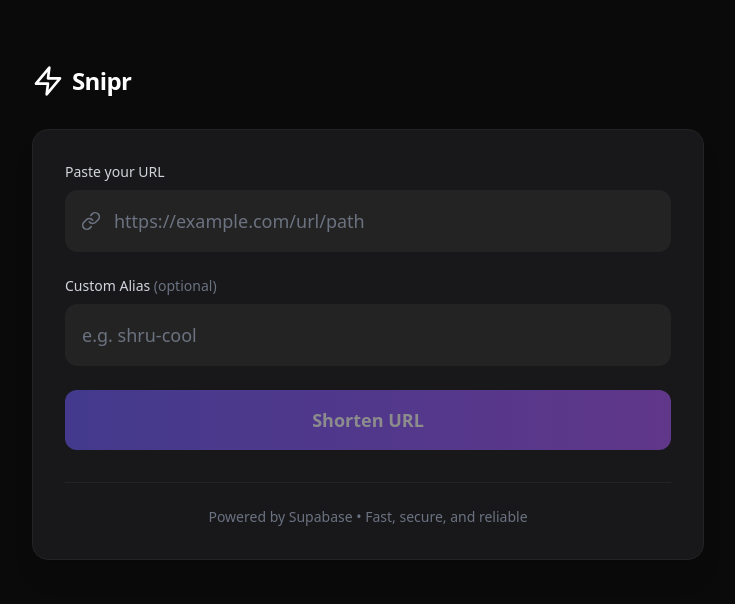
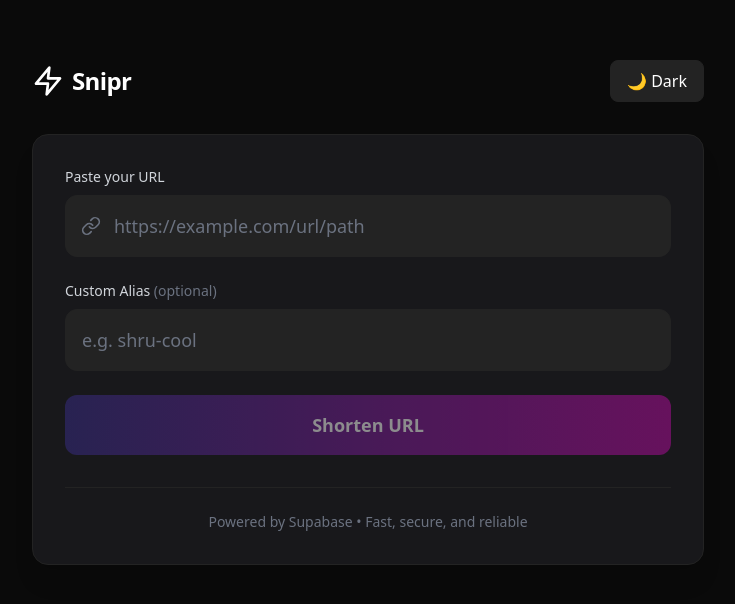
Before and after one commit to shrutii253/url-shortener, a React (Vite) app: page / in a window 1280 px wide. Shown: the part 104-708 px from the top of the page, without its empty margins (272-1007 px from the left). Built offline with nearby package versions, Linux system fonts and the light colour scheme; no server answers.

Commit message:
Added themes

```diff
--- a/src/components/UrlForm.tsx
+++ b/src/components/UrlForm.tsx
@@ -11,6 +11,11 @@ export default function UrlForm() {
   const [isLoading, setIsLoading] = useState(false);
   const [error, setError] = useState('');
   const [copied, setCopied] = useState(false);
+  const [theme, setTheme] = useState<'dark' | 'light'>('dark');
+
+  const toggleTheme = () => {
+    setTheme((prev) => (prev === 'dark' ? 'light' : 'dark'));
+  };
 
   const handleSubmit = async (e: React.FormEvent) => {
     e.preventDefault();
@@ -49,12 +54,19 @@ export default function UrlForm() {
   };
 
   return (
-    <div className="min-h-screen bg-[#0a0a0a] flex flex-col items-center justify-center px-4 relative overflow-hidden">
+    <div
+      className={
+        `min-h-screen flex flex-col items-center justify-center px-4 relative overflow-hidden ` +
+        (theme === 'dark'
+          ? 'bg-[#0a0a0a]'
+          : 'bg-white')
+      }
+    >
       {/* Animated Dots Background */}
       <Particles
         className="absolute inset-0 z-0"
         options={{
-          background: { color: { value: '#0a0a0a' } },
+          background: { color: { value: theme === 'dark' ? '#0a0a0a' : '#fff' } },
           fpsLimit: 60,
           particles: {
             color: { value: '#6e5cff' },
@@ -71,40 +83,65 @@ export default function UrlForm() {
       {/* Header */}
       <header className="w-full max-w-2xl mx-auto flex items-center justify-between py-8 z-10">
         <div className="flex items-center gap-2">
-          <Zap className="w-8 h-8 text-white" />
-          <span className="text-2xl font-bold text-white tracking-tight">Snipr</span>
+          <Zap className={theme === 'dark' ? 'w-8 h-8 text-white' : 'w-8 h-8 text-[#6e5cff]'} />
+          <span className={theme === 'dark' ? 'text-2xl font-bold text-white tracking-tight' : 'text-2xl font-bold text-[#6e5cff] tracking-tight'}>Snipr</span>
         </div>
+        <button
+          onClick={toggleTheme}
+          className={
+            'px-4 py-2 rounded-lg font-medium transition-colors duration-200 border ' +
+            (theme === 'dark'
+              ? 'bg-[#232323] text-white border-[#232323] hover:bg-[#18181b]'
+              : 'bg-[#f3f3f3] text-[#6e5cff] border-[#6e5cff] hover:bg-[#e0e0ff]')
+          }
+          title="Toggle theme"
+        >
+          {theme === 'dark' ? '🌙 Dark' : '☀️ Light'}
+        </button>
       </header>
       {/* Card */}
-      <main className="w-full max-w-2xl mx-auto z-10">
-        <div className="bg-[#18181b] border border-[#232323] rounded-2xl shadow-xl p-8">
+      <main className={theme === 'dark' ? 'w-full max-w-2xl mx-auto z-10' : 'w-full max-w-2xl mx-auto z-10'}>
+        <div className={
+          (theme === 'dark'
+            ? 'bg-[#18181b] border border-[#232323]'
+            : 'bg-[#f8f8ff] border border-[#e0e0ff]') +
+          ' rounded-2xl shadow-xl p-8'
+        }>
           {/* Form */}
           <form onSubmit={handleSubmit} className="space-y-6">
             <div className="space-y-2">
-              <label htmlFor="url" className="block text-sm font-medium text-gray-300">Paste your URL</label>
+              <label htmlFor="url" className={theme === 'dark' ? 'block text-sm font-medium text-gray-300' : 'block text-sm font-medium text-[#6e5cff]'}>Paste your URL</label>
               <div className="relative">
-                <Link className="absolute left-4 top-1/2 transform -translate-y-1/2 text-gray-500 w-5 h-5" />
+                <Link className={theme === 'dark' ? 'absolute left-4 top-1/2 transform -translate-y-1/2 text-gray-500 w-5 h-5' : 'absolute left-4 top-1/2 transform -translate-y-1/2 text-[#6e5cff] w-5 h-5'} />
                 <input
                   type="url"
                   id="url"
                   value={longUrl}
                   onChange={(e) => setLongUrl(e.target.value)}
                   placeholder="https://example.com/url/path"
-                  className="w-full pl-12 pr-4 py-4 bg-[#232323] border border-[#232323] rounded-xl focus:outline-none focus:ring-2 focus:ring-[#6e5cff] focus:border-transparent text-lg text-white placeholder-gray-500"
+                  className={
+                    (theme === 'dark'
+                      ? 'w-full pl-12 pr-4 py-4 bg-[#232323] border border-[#232323] rounded-xl focus:outline-none focus:ring-2 focus:ring-[#6e5cff] focus:border-transparent text-lg text-white placeholder-gray-500'
+                      : 'w-full pl-12 pr-4 py-4 bg-white border border-[#e0e0ff] rounded-xl focus:outline-none focus:ring-2 focus:ring-[#6e5cff] focus:border-transparent text-lg text-[#232323] placeholder-[#6e5cff]')
+                  }
                   required
                   disabled={isLoading}
                 />
               </div>
             </div>
             <div className="space-y-2">
-              <label htmlFor="customAlias" className="block text-sm font-medium text-gray-300">Custom Alias <span className="text-gray-500">(optional)</span></label>
+              <label htmlFor="customAlias" className={theme === 'dark' ? 'block text-sm font-medium text-gray-300' : 'block text-sm font-medium text-[#6e5cff]'}>Custom Alias <span className={theme === 'dark' ? 'text-gray-500' : 'text-[#6e5cff]'}>(optional)</span></label>
               <input
                 type="text"
                 id="customAlias"
                 value={customAlias}
                 onChange={(e) => setCustomAlias(e.target.value)}
                 placeholder="e.g. shru-cool"
-                className="w-full pl-4 pr-4 py-4 bg-[#232323] border border-[#232323] rounded-xl focus:outline-none focus:ring-2 focus:ring-[#6e5cff] focus:border-transparent text-lg text-white placeholder-gray-500"
+                className={
+                  (theme === 'dark'
+                    ? 'w-full pl-4 pr-4 py-4 bg-[#232323] border border-[#232323] rounded-xl focus:outline-none focus:ring-2 focus:ring-[#6e5cff] focus:border-transparent text-lg text-white placeholder-gray-500'
+                    : 'w-full pl-4 pr-4 py-4 bg-white border border-[#e0e0ff] rounded-xl focus:outline-none focus:ring-2 focus:ring-[#6e5cff] focus:border-transparent text-lg text-[#232323] placeholder-[#6e5cff]')
+                }
                 disabled={isLoading}
                 maxLength={32}
                 pattern="^[a-zA-Z0-9\-_.]+$"
@@ -114,7 +151,11 @@ export default function UrlForm() {
             <button
               type="submit"
               disabled={isLoading || !longUrl.trim()}
-              className="w-full py-4 px-6 bg-gradient-to-r from-[#6e5cff] to-[#a855f7] text-white font-semibold rounded-xl hover:from-[#7c6aff] hover:to-[#b573f7] focus:outline-none focus:ring-2 focus:ring-[#6e5cff] focus:ring-offset-2 transition-all duration-200 disabled:opacity-50 disabled:cursor-not-allowed text-lg"
+              className={
+                (theme === 'dark'
+                  ? 'w-full py-4 px-6 bg-gradient-to-r from-[#382d88] to-[#b50b9f] text-white font-semibold rounded-xl hover:from-[#7c6aff] hover:to-[#b573f7] focus:outline-none focus:ring-2 focus:ring-[#6e5cff] focus:ring-offset-2 transition-all duration-200 disabled:opacity-50 disabled:cursor-not-allowed text-lg'
+                  : 'w-full py-4 px-6 bg-gradient-to-r from-[#6e5cff] to-[#a855f7] text-white font-semibold rounded-xl hover:from-[#7c6aff] hover:to-[#b573f7] focus:outline-none focus:ring-2 focus:ring-[#6e5cff] focus:ring-offset-2 transition-all duration-200 disabled:opacity-50 disabled:cursor-not-allowed text-lg')
+              }
             >
               {isLoading ? (
                 <div className="flex items-center justify-center gap-2">
@@ -128,7 +169,11 @@ export default function UrlForm() {
           </form>
           {/* Error Display */}
           {error && (
-            <div className="mt-6 p-4 bg-[#2a1a1a] border border-red-500 rounded-xl flex items-center gap-3">
+            <div className={
+              (theme === 'dark'
+                ? 'mt-6 p-4 bg-[#2a1a1a] border border-red-500 rounded-xl flex items-center gap-3'
+                : 'mt-6 p-4 bg-[#ffeaea] border border-red-500 rounded-xl flex items-center gap-3')
+            }>
               <AlertCircle className="w-5 h-5 text-red-500 flex-shrink-0" />
               <p className="text-red-400">{error}</p>
             </div>
@@ -137,20 +182,28 @@ export default function UrlForm() {
           {result && (
             <div className="mt-8 space-y-4">
               <div className="text-center">
-                <p className="text-gray-400 font-medium mb-3">Your shortened URL:</p>
-                <div className="p-6 bg-[#232323] border border-[#232323] rounded-xl">
+                <p className={theme === 'dark' ? 'text-gray-400 font-medium mb-3' : 'text-[#6e5cff] font-medium mb-3'}>Your shortened URL:</p>
+                <div className={theme === 'dark' ? 'p-6 bg-[#232323] border border-[#232323] rounded-xl' : 'p-6 bg-white border border-[#e0e0ff] rounded-xl'}>
                   <div className="flex items-center justify-between gap-4">
                     <a
                       href={result.shortUrl}
                       target="_blank"
                       rel="noreferrer"
-                      className="flex-1 text-[#6e5cff] hover:text-[#a855f7] font-mono text-lg font-medium break-all transition-colors duration-200"
+                      className={
+                        (theme === 'dark'
+                          ? 'flex-1 text-[#6e5cff] hover:text-[#a855f7] font-mono text-lg font-medium break-all transition-colors duration-200'
+                          : 'flex-1 text-[#6e5cff] hover:text-[#a855f7] font-mono text-lg font-medium break-all transition-colors duration-200')
+                      }
                     >
                       {result.shortUrl}
                     </a>
                     <button
                       onClick={handleCopy}
-                      className="flex-shrink-0 p-3 bg-[#6e5cff] hover:bg-[#a855f7] text-white rounded-lg transition-all duration-200"
+                      className={
+                        (theme === 'dark'
+                          ? 'flex-shrink-0 p-3 bg-[#6e5cff] hover:bg-[#a855f7] text-white rounded-lg transition-all duration-200'
+                          : 'flex-shrink-0 p-3 bg-[#6e5cff] hover:bg-[#a855f7] text-white rounded-lg transition-all duration-200')
+                      }
                       title="Copy to clipboard"
                     >
                       {copied ? (
@@ -165,7 +218,7 @@ export default function UrlForm() {
               <div className="text-center">
                 <button
                   onClick={resetForm}
-                  className="px-6 py-2 text-[#6e5cff] hover:text-[#a855f7] font-medium transition-colors duration-200"
+                  className={theme === 'dark' ? 'px-6 py-2 text-[#6e5cff] hover:text-[#a855f7] font-medium transition-colors duration-200' : 'px-6 py-2 text-[#6e5cff] hover:text-[#a855f7] font-medium transition-colors duration-200'}
                 >
                   Shorten another URL
                 </button>
@@ -173,8 +226,8 @@ export default function UrlForm() {
             </div>
           )}
           {/* Footer */}
-          <div className="mt-8 pt-6 border-t border-[#232323] text-center">
-            <p className="text-gray-500 text-sm">Powered by Supabase • Fast, secure, and reliable</p>
+          <div className={theme === 'dark' ? 'mt-8 pt-6 border-t border-[#232323] text-center' : 'mt-8 pt-6 border-t border-[#e0e0ff] text-center'}>
+            <p className={theme === 'dark' ? 'text-gray-500 text-sm' : 'text-[#6e5cff] text-sm'}>Powered by Supabase • Fast, secure, and reliable</p>
           </div>
         </div>
       </main>
```
